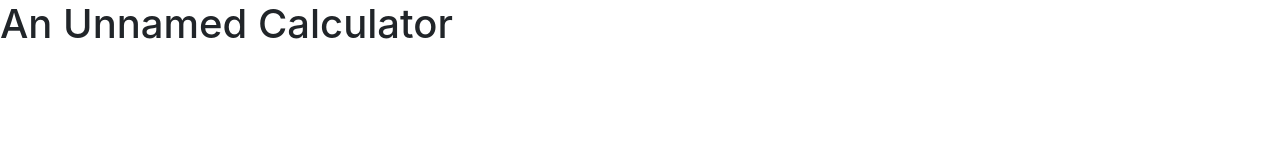
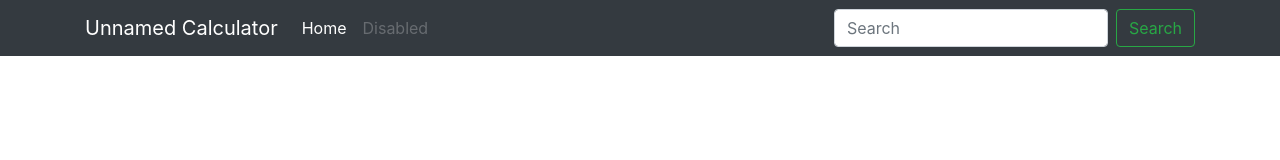
Before and after one commit to ChefVanilla/calculator, a plain HTML site: page index.html in a window 1280 px wide. Drawn offline with nearby package versions, Linux system fonts and the light colour scheme.

Commit message:
Force name to be changed back to original name

```diff
--- a/assets/js/scripts.js
+++ b/assets/js/scripts.js
@@ -0,0 +1,6 @@
+// Force text
+var $brand = $('.navbar-brand');
+if ( $brand.text() !== 'Unnamed Calculator') {
+	console.log('The brand ')
+	$brand.text('Unnamed Calculator');
+}
--- a/index.html
+++ b/index.html
@@ -24,8 +24,37 @@
 		<link rel="stylesheet" type="text/css" href="assets/css/media.css">
 	</head>
 	<body>
+		<header>
+			<nav class="navbar navbar-expand-lg navbar-dark bg-dark">
+				<div class="container">
+					<a class="navbar-brand" href="#">Um</a>
+					<button class="navbar-toggler" type="button" data-toggle="collapse" data-target="#navbarSupportedContent" aria-controls="navbarSupportedContent" aria-expanded="false" aria-label="Toggle navigation">
+						<span class="navbar-toggler-icon"></span>
+					</button>
 
-		<h1>An Unnamed Calculator</h1>
+					<div class="collapse navbar-collapse" id="navbarSupportedContent">
+						<ul class="navbar-nav mr-auto">
+							<li class="nav-item active">
+								<a class="nav-link" href="#">Home <span class="sr-only">(current)</span></a>
+							</li>
+							<li class="nav-item">
+								<a class="nav-link disabled" href="#">Disabled</a>
+							</li>
+						</ul>
+						<form class="form-inline my-2 my-lg-0">
+							<input class="form-control mr-sm-2" type="search" placeholder="Search" aria-label="Search">
+							<button class="btn btn-outline-success my-2 my-sm-0" type="submit">Search</button>
+						</form>
+					</div>
+				</div>
+			</nav>
+		</header>
+		<main>
+
+		</main>
+		<footer>
+
+		</footer>
 
 		<!-- Scripts -->
 		<script src="https://code.jquery.com/jquery-3.2.1.slim.min.js" integrity="sha384-KJ3o2DKtIkvYIK3UENzmM7KCkRr/rE9/Qpg6aAZGJwFDMVNA/GpGFF93hXpG5KkN" crossorigin="anonymous"></script>
```
